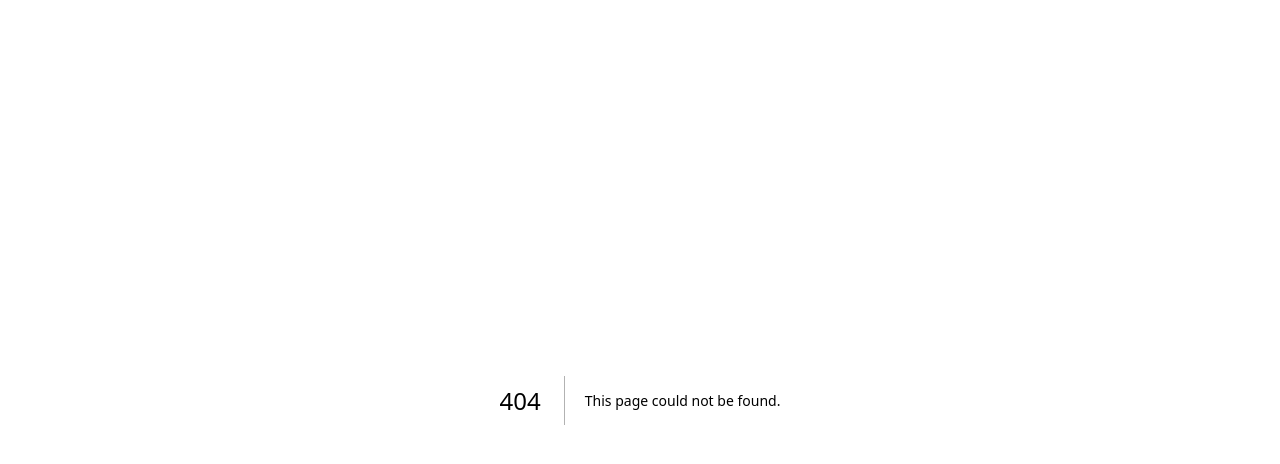
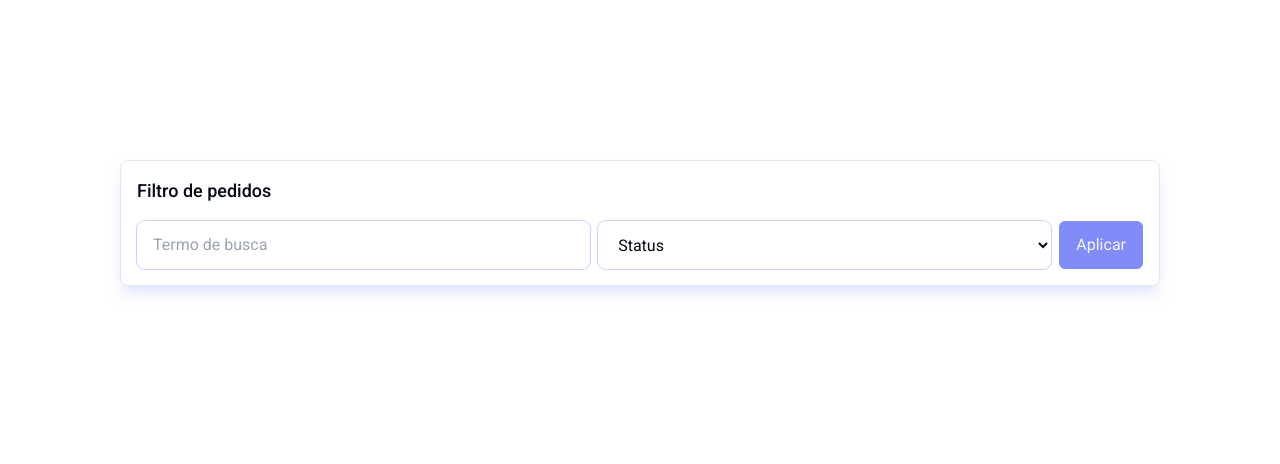
Before and after one commit to ricardoaruiz/next-template, a Next.js app: page /sample/url-state in a window 1280 px wide. Before the commit this address had no page. Shown: the top 464 px of the page. Built offline with nearby package versions, Linux system fonts and the light colour scheme.

Commit message:
feat: 🎸 url state strategy sample

```diff
--- a/src/app/sample/page.tsx
+++ b/src/app/sample/page.tsx
@@ -3,7 +3,7 @@ import Link from 'next/link';
 export default async function SamplePage() {
   return (
     <section className="container mx-auto py-10">
-      <ul>
+      <ul className="flex flex-col gap-4">
         <li>
           <Link
             href="/sample/form"
@@ -12,6 +12,14 @@ export default async function SamplePage() {
             Exemplo de validação de formulário
           </Link>
         </li>
+        <li>
+          <Link
+            href="/sample/url-state"
+            className="rounded-md bg-indigo-400 px-4 py-2 text-xl text-slate-50 transition-all duration-300 hover:bg-indigo-500 hover:text-slate-200"
+          >
+            Exemplo de utilização de searchParams para filtros e paginação
+          </Link>
+        </li>
       </ul>
     </section>
   );
--- /dev/null
+++ b/src/app/sample/url-state/page.tsx
@@ -0,0 +1,9 @@
+import { OrderFilter } from '@/components/OrderFilter';
+
+export default async function UrlStatePage() {
+  return (
+    <section className="container mx-auto my-40">
+      <OrderFilter />
+    </section>
+  );
+}
--- /dev/null
+++ b/src/components/OrderFilter/index.ts
@@ -0,0 +1,3 @@
+import { OrderFilterViewModel } from './order-filter.viewmodel';
+
+export { OrderFilterViewModel as OrderFilter };
--- /dev/null
+++ b/src/components/OrderFilter/order-filter.model.ts
@@ -0,0 +1,44 @@
+import { useRouteHandler } from '@/hooks/useRouteHandler';
+import { useCallback } from 'react';
+import { useDebounceCallback } from 'usehooks-ts';
+import { Filter } from './order-filter.types';
+
+export const useOrderFilterModel = () => {
+  const { replaceUrl, searchParams } = useRouteHandler();
+
+  const filter: Filter = {
+    search: searchParams.get('search') ?? '',
+    status: searchParams.get('status') ?? ''
+  };
+
+  const handleApplyFilter = useCallback(
+    (formData: FormData) => {
+      const filter = Object.fromEntries(formData.entries()) as Filter;
+
+      replaceUrl({
+        search: [
+          { name: 'search', value: filter.search },
+          { name: 'status', value: filter.status }
+        ]
+      });
+    },
+    [replaceUrl]
+  );
+
+  const handleSearchChanbe = useDebounceCallback((search: string) => {
+    replaceUrl({
+      search: { name: 'search', value: search }
+    });
+  }, 500);
+
+  const handleStatusChange = useCallback(
+    (status: string) => {
+      replaceUrl({
+        search: { name: 'status', value: status }
+      });
+    },
+    [replaceUrl]
+  );
+
+  return { filter, handleApplyFilter, handleSearchChanbe, handleStatusChange };
+};
--- /dev/null
+++ b/src/components/OrderFilter/order-filter.view.tsx
@@ -0,0 +1,47 @@
+import { Text } from '../ui/text';
+import { OrderFilterProps } from './order-filter.types';
+
+export const OrderFilterView = (props: OrderFilterProps) => {
+  const { filter, handleApplyFilter, handleSearchChanbe, handleStatusChange } =
+    props;
+
+  return (
+    <form
+      action={handleApplyFilter}
+      className="mx-auto flex w-full max-w-[1040px] flex-col gap-4 rounded-lg border border-slate-200 p-4 shadow-lg shadow-indigo-200/50"
+    >
+      <Text as="h1" size="lg">
+        Filtro de pedidos
+      </Text>
+
+      <div className="grid grid-cols-[1fr_1fr_auto] gap-2">
+        <input
+          type="search"
+          name="search"
+          placeholder="Termo de busca"
+          className="w-full rounded-lg px-4 py-3 ring-1 ring-indigo-200"
+          defaultValue={filter.search}
+          onChange={(e) => handleSearchChanbe(e.currentTarget.value)}
+        />
+
+        <select
+          name="status"
+          className="w-full rounded-lg bg-transparent px-4 py-3 ring-1 ring-indigo-200"
+          defaultValue={filter.status}
+          onChange={(e) => handleStatusChange(e.currentTarget.value)}
+        >
+          <option value="">Status</option>
+          <option value="opened">Aberto</option>
+          <option value="closed">Fechado</option>
+        </select>
+
+        <button
+          type="submit"
+          className="rounded-md border border-indigo-400 bg-indigo-400 px-4 py-2 text-slate-100 transition-all duration-300 hover:bg-indigo-500 active:bg-indigo-600"
+        >
+          Aplicar
+        </button>
+      </div>
+    </form>
+  );
+};
--- /dev/null
+++ b/src/components/OrderFilter/order-filter.viewmodel.tsx
@@ -0,0 +1,10 @@
+'use client';
+
+import { useOrderFilterModel } from './order-filter.model';
+import { OrderFilterView } from './order-filter.view';
+
+export const OrderFilterViewModel = () => {
+  const model = useOrderFilterModel();
+
+  return <OrderFilterView {...model} />;
+};
```
Also changed, not shown: src/components/OrderFilter/order-filter.types.ts (added, +8 -0 lines).
